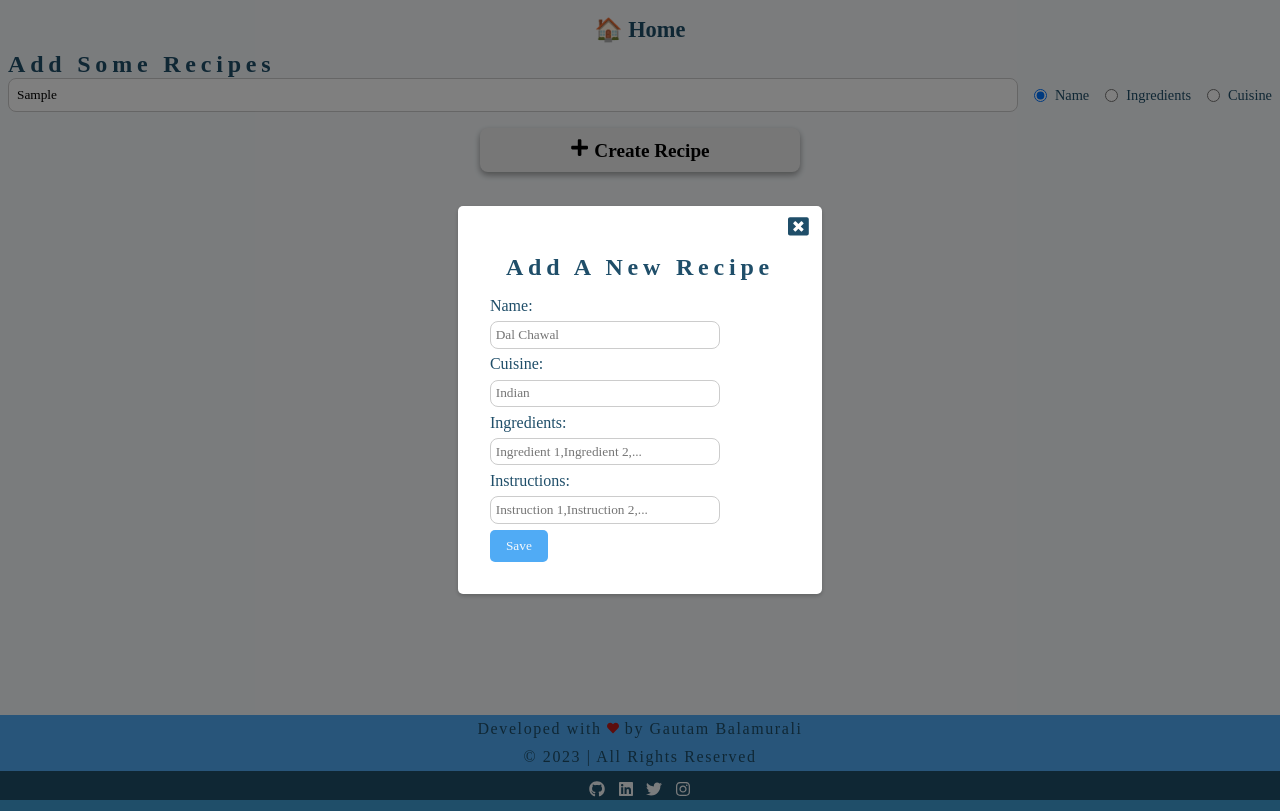
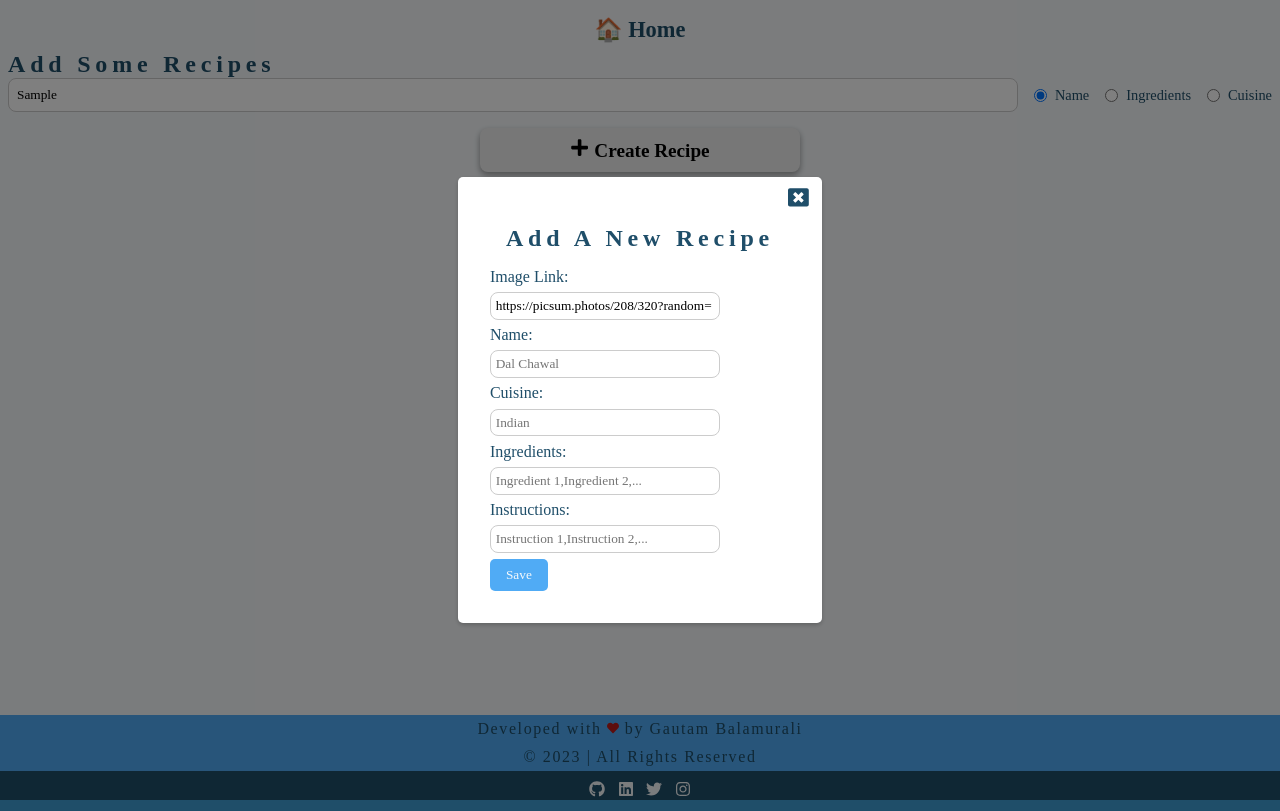
Before and after one commit to gautam-balamurali/recipe-organizer-app, a React (Create React App) app: page / in a window 1280 px wide. Both pictures are taken after typing "Sample" into the empty fields and a click on the button "Create Recipe". Built offline with nearby package versions, Linux system fonts and the light colour scheme; a web font is replaced by a local one.

Commit message:
feat: image link field

```diff
--- a/src/components/features/home/Home.jsx
+++ b/src/components/features/home/Home.jsx
@@ -186,6 +186,17 @@ const Home = () => {
             onSubmit={submitClickHandler}
             autoComplete="off"
           >
+            <label htmlFor="image">Image Link:</label>
+            <input
+              type="text"
+              id="image"
+              name={"image"}
+              value={currentRecipeFormFields.image}
+              placeholder="Image Link"
+              onChange={currentRecipeFormFieldsChangeHandler}
+              required
+            />
+
             <label htmlFor="name">Name:</label>
             <input
               type="text"
```
